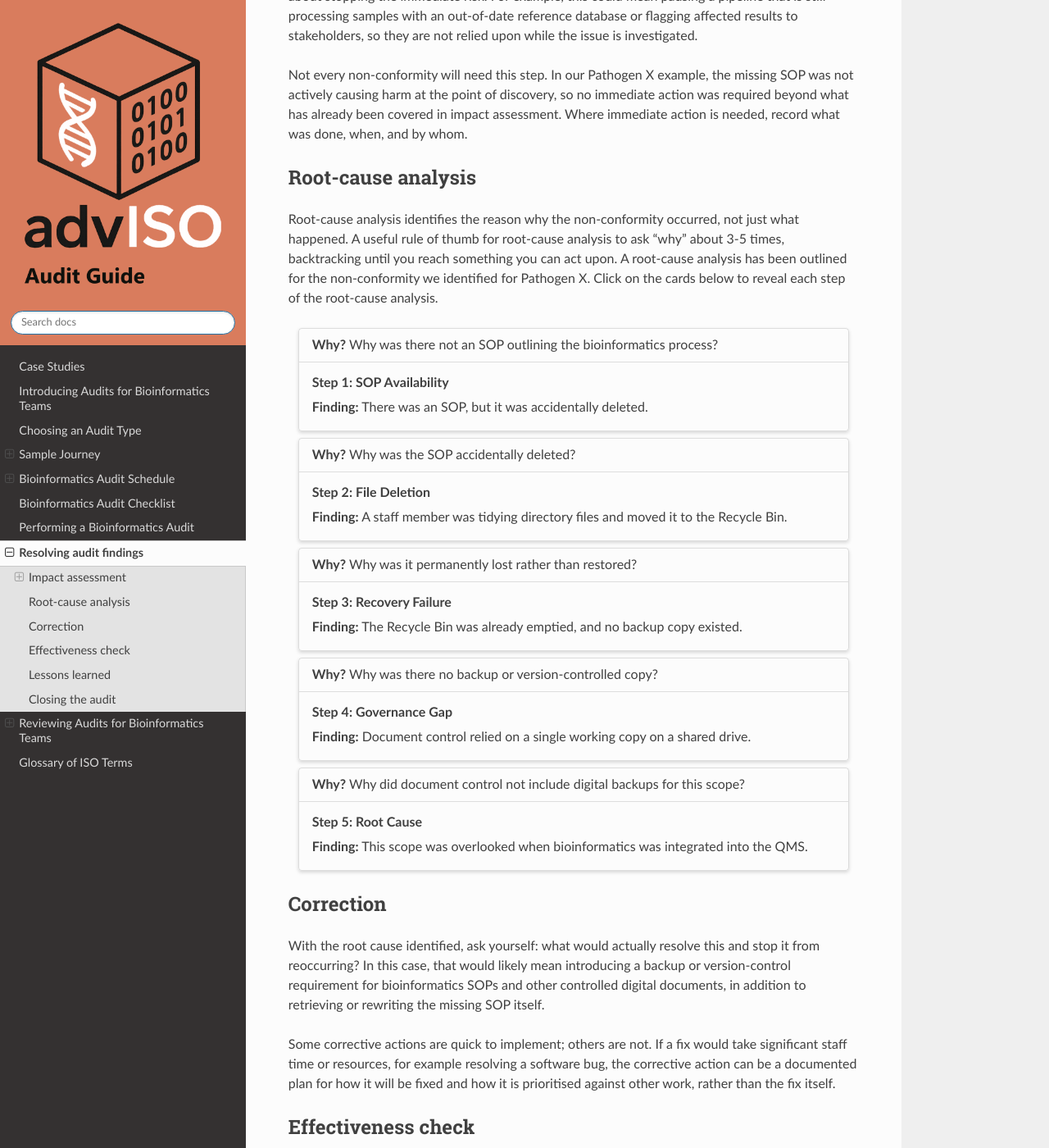
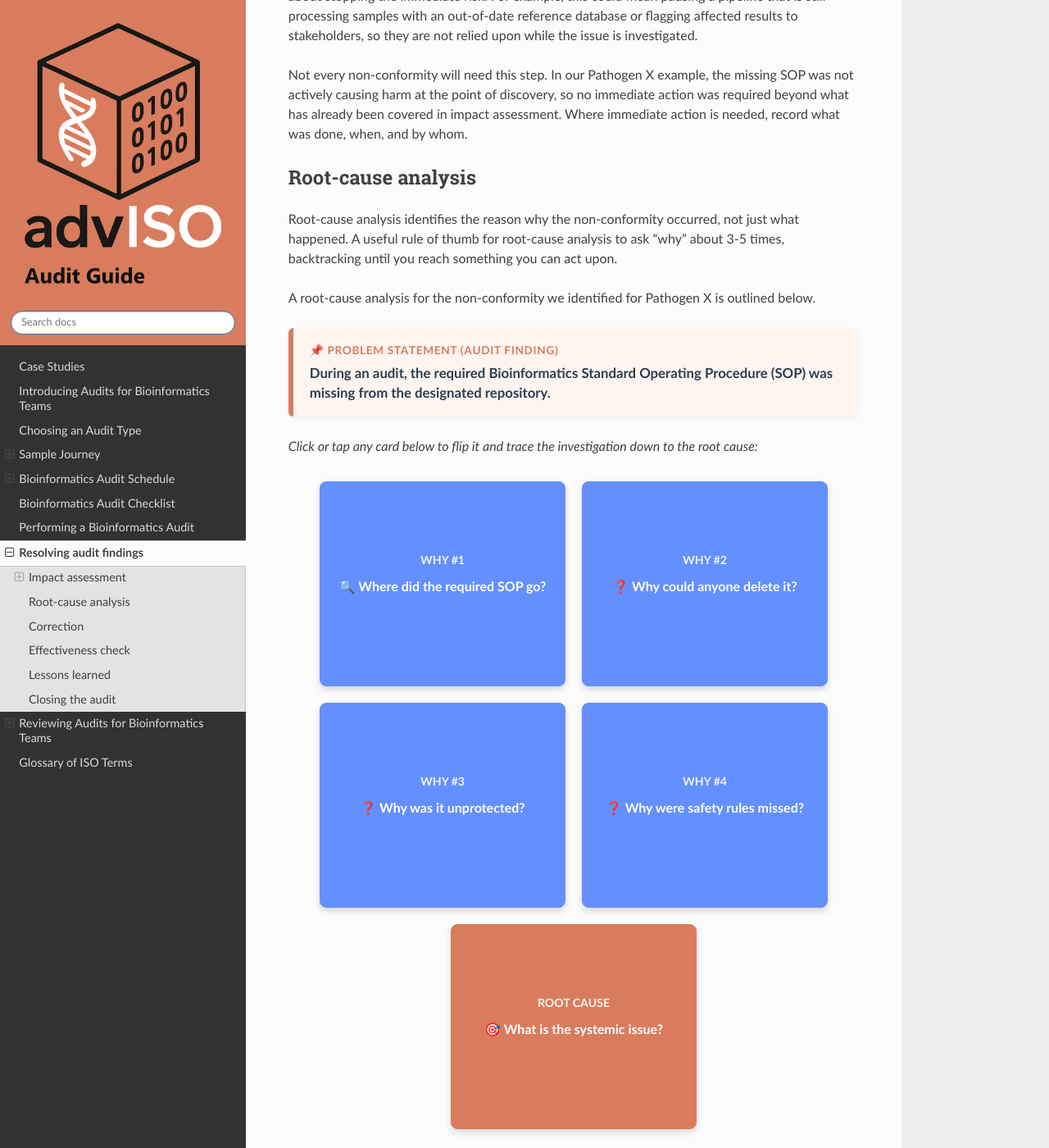
Before and after one commit to advISO-project/advISO_audit_guide, a Sphinx documentation site: the page built from docs/source/audit_guide/findings.rst, in a window 1280 px wide and 1400 px high, scrolled down 1199 px. Shown: the whole window at 82% size. Built offline with Sphinx 7.4.7 and the Read the Docs theme 3.1.0, drawn with Linux system fonts in a browser that asks for light colours.

Commit message:
add rca diagram

```diff
--- a/docs/requirements.txt
+++ b/docs/requirements.txt
@@ -1,7 +1,7 @@
 # Core Documentation Engine & Theme
 sphinx>=7.1.2
 sphinx-rtd-theme>=2.0.0
-sphinx-design>=0.6.0
+sphinx-design==0.7.0
 
 # Document Utilities & Linters
 docutils>=0.18,<0.21
--- a/docs/source/audit_guide/findings.rst
+++ b/docs/source/audit_guide/findings.rst
@@ -30,46 +30,91 @@ Not every non-conformity will need this step. In our Pathogen X example, the mis
 Root-cause analysis
 --------------------
 Root-cause analysis identifies the reason why the non-conformity occurred, not just what happened. A useful rule of thumb for root-cause analysis to ask “why” about 3-5 times, backtracking until you reach something you can act upon.
-A root-cause analysis has been outlined for the non-conformity we identified for Pathogen X. Click on the cards below to reveal each step of the root-cause analysis.
 
-.. grid:: 1 1 1 1
-   :gutter: 2
+A root-cause analysis for the non-conformity we identified for Pathogen X is outlined below.
 
-   .. grid-item-card:: Step 1: SOP Availability
-      :class-card: sd-border-primary
+.. raw:: html
 
-      **Why?** Why was there not an SOP outlining the bioinformatics process?
-      ^^^
-      **Finding:** There was an SOP, but it was accidentally deleted.
+   <!-- Problem Statement / Audit Finding Banner -->
+   <div style="background-color: #fef4f0; border-left: 6px solid #D97C5D; padding: 16px 20px; border-radius: 6px; margin-top: 20px; margin-bottom: 25px; box-shadow: 0 2px 5px rgba(0,0,0,0.05);">
+     <p style="margin: 0 0 4px 0; color: #D97C5D; font-size: 0.85em; font-weight: bold; letter-spacing: 0.05em; text-transform: uppercase;">
+       📌 Problem Statement (Audit Finding)
+     </p>
+     <p style="margin: 0; font-size: 1.05em; color: #2c3e50; font-weight: 600;">
+       During an audit, the required Bioinformatics Standard Operating Procedure (SOP) was missing from the designated repository.
+     </p>
+   </div>
 
-   .. grid-item-card:: Step 2: File Deletion
-      :class-card: sd-border-primary
+   <p style="margin-bottom: 15px;"><em>Click or tap any card below to flip it and trace the investigation down to the root cause:</em></p>
 
-      **Why?** Why was the SOP accidentally deleted?
-      ^^^
-      **Finding:** A staff member was tidying directory files and moved it to the Recycle Bin.
+   <div class="flip-card-container">
 
-   .. grid-item-card:: Step 3: Recovery Failure
-      :class-card: sd-border-primary
+     <!-- Card 1 -->
+     <div class="flip-card" onclick="this.classList.toggle('is-flipped')">
+       <div class="flip-card-inner">
+         <div class="flip-card-front">
+           <p style="font-size: 0.8em; opacity: 0.9; margin-bottom: 8px;">WHY #1</p>
+           <p>🔍 Where did the required SOP go?</p>
+         </div>
+         <div class="flip-card-back">
+           <p><strong>Permanently Deleted:</strong> A staff member moved the file to the Recycle Bin while organizing folders, and it was emptied before anyone noticed.</p>
+         </div>
+       </div>
+     </div>
 
-      **Why?** Why was it permanently lost rather than restored?
-      ^^^
-      **Finding:** The Recycle Bin was already emptied, and no backup copy existed.
+     <!-- Card 2 -->
+     <div class="flip-card" onclick="this.classList.toggle('is-flipped')">
+       <div class="flip-card-inner">
+         <div class="flip-card-front">
+           <p style="font-size: 0.8em; opacity: 0.9; margin-bottom: 8px;">WHY #2</p>
+           <p>❓ Why could anyone delete it?</p>
+         </div>
+         <div class="flip-card-back">
+           <p><strong>Unrestricted Folder:</strong> The document was stored in a regular shared folder where every employee had edit and delete permissions.</p>
+         </div>
+       </div>
+     </div>
 
-   .. grid-item-card:: Step 4: Governance Gap
-      :class-card: sd-border-warning
+     <!-- Card 3 -->
+     <div class="flip-card" onclick="this.classList.toggle('is-flipped')">
+       <div class="flip-card-inner">
+         <div class="flip-card-front">
+           <p style="font-size: 0.8em; opacity: 0.9; margin-bottom: 8px;">WHY #3</p>
+           <p>❓ Why was it unprotected?</p>
+         </div>
+         <div class="flip-card-back">
+           <p><strong>Safety Rules Missed:</strong> Standard document controls—like delete protection and daily automated backups—were never configured for this drive.</p>
+         </div>
+       </div>
+     </div>
 
-      **Why?** Why was there no backup or version-controlled copy?
-      ^^^
-      **Finding:** Document control relied on a single working copy on a shared drive.
+     <!-- Card 4 -->
+     <div class="flip-card" onclick="this.classList.toggle('is-flipped')">
+       <div class="flip-card-inner">
+         <div class="flip-card-front">
+           <p style="font-size: 0.8em; opacity: 0.9; margin-bottom: 8px;">WHY #4</p>
+           <p>❓ Why were safety rules missed?</p>
+         </div>
+         <div class="flip-card-back">
+           <p><strong>Scope Gap:</strong> When bioinformatics was added to the quality framework, nobody completed the IT checklist to secure their digital workspace.</p>
+         </div>
+       </div>
+     </div>
 
-   .. grid-item-card:: Step 5: Root Cause
-      :class-card: sd-border-danger
+     <!-- Card 5 (Root Cause using your accent color #D97C5D) -->
+     <div class="flip-card" onclick="this.classList.toggle('is-flipped')">
+       <div class="flip-card-inner">
+         <div class="flip-card-front" style="background-color: #D97C5D; border-color: #D97C5D;">
+           <p style="font-size: 0.8em; opacity: 0.9; margin-bottom: 8px;">ROOT CAUSE</p>
+           <p>🎯 What is the systemic issue?</p>
+         </div>
+         <div class="flip-card-back" style="border-color: #D97C5D;">
+           <p><strong>Incomplete Onboarding Protocol:</strong> The process for bringing new teams into the company system did not require securing their digital folders or backups.</p>
+         </div>
+       </div>
+     </div>
 
-      **Why?** Why did document control not include digital backups for this scope?
-      ^^^
-      **Finding:** This scope was overlooked when bioinformatics was integrated into the QMS.
-
+   </div>
 
 Correction
 -----------
```
